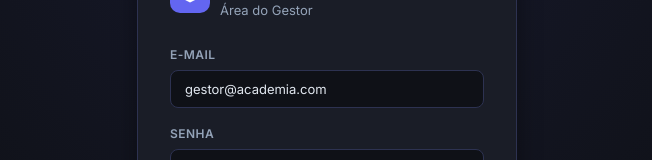
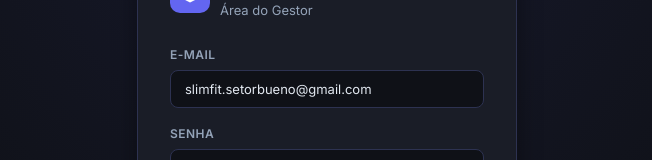
Before and after one commit to rrabadan86/sf-pagamento, a Next.js app: page /login in a window 1280 px wide. Shown: the part 256-416 px from the top of the page, without its empty margins (313-965 px from the left). Built offline with nearby package versions, Linux system fonts and the light colour scheme.

Commit message:
Update page.tsx

```diff
--- a/app/login/page.tsx
+++ b/app/login/page.tsx
@@ -4,7 +4,7 @@ import { signIn } from "next-auth/react";
 import { useRouter } from "next/navigation";
 
 export default function LoginPage() {
-    const [email, setEmail] = useState("gestor@academia.com");
+    const [email, setEmail] = useState("slimfit.setorbueno@gmail.com");
     const [senha, setSenha] = useState("");
     const [erro, setErro] = useState("");
     const [loading, setLoading] = useState(false);
```
